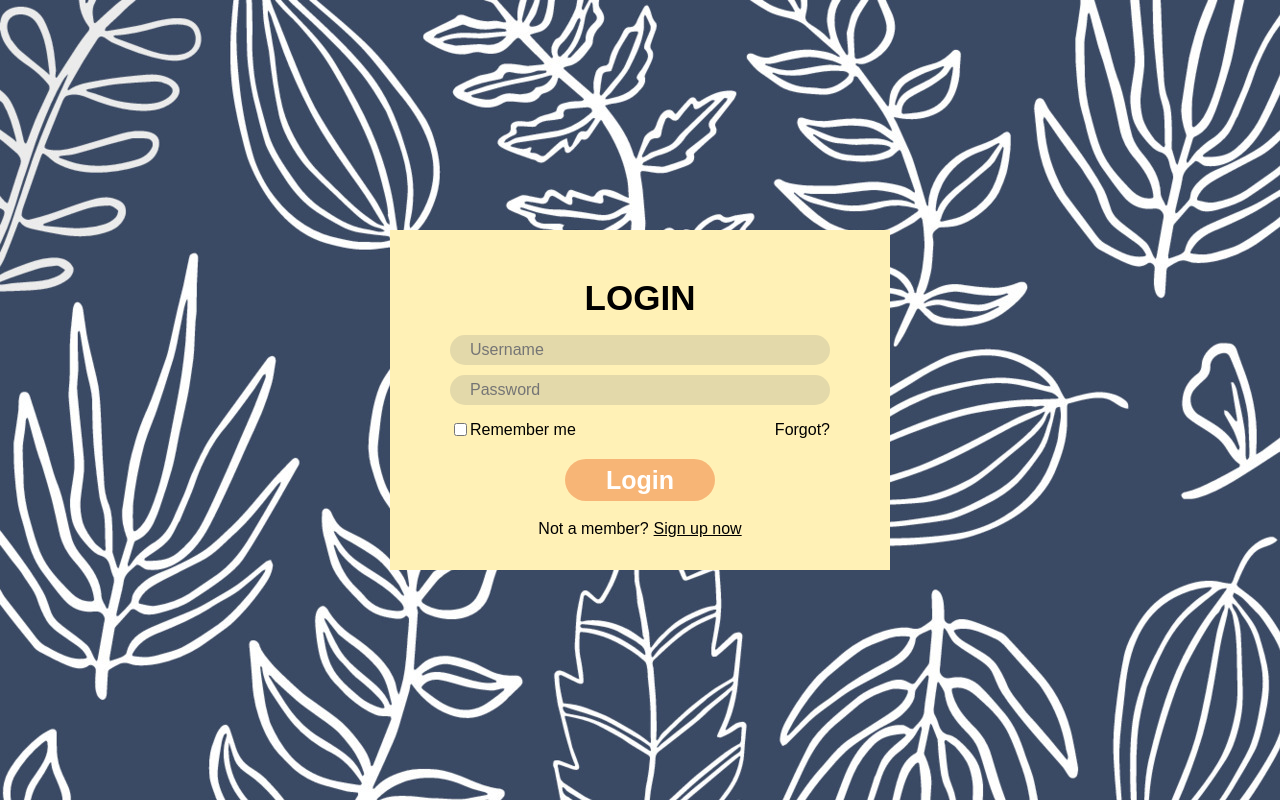
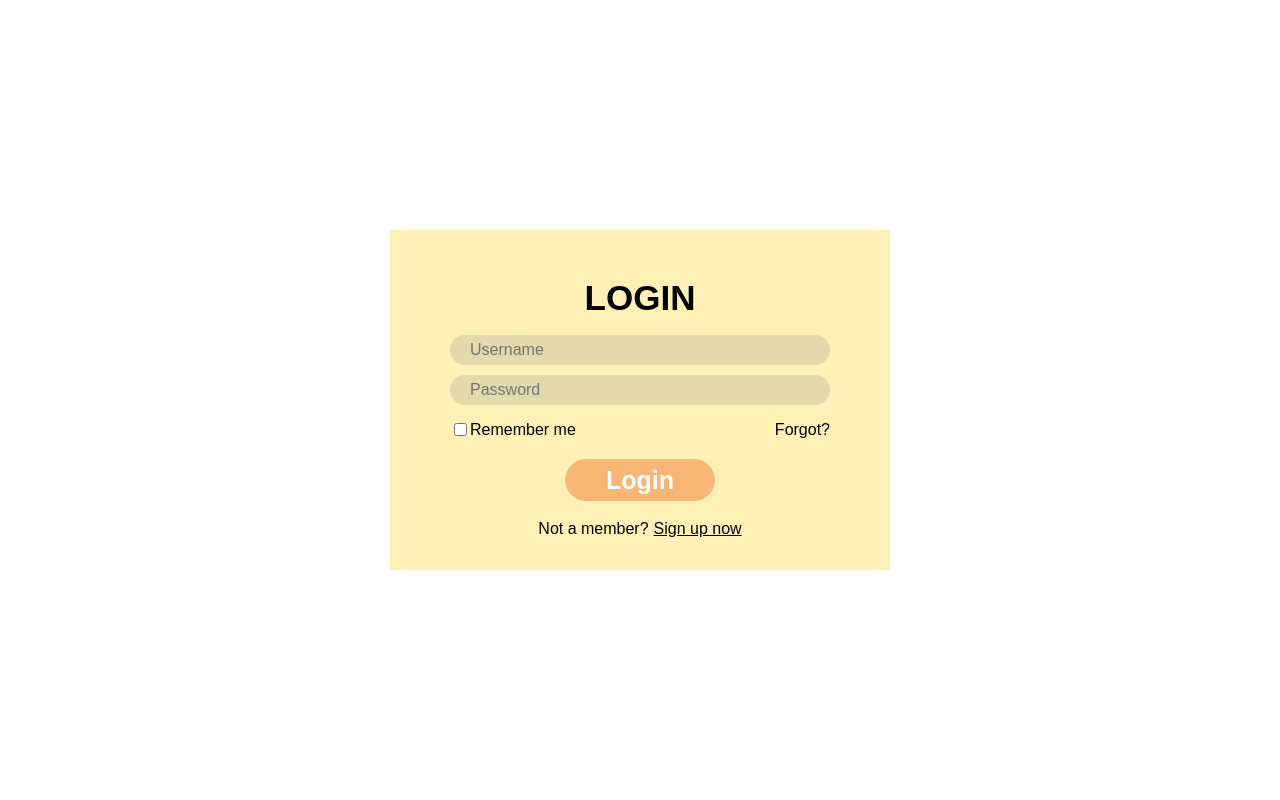
Before and after one commit to namdh03/form-ui, a plain HTML site: page index.html in a window 1280 px wide. Drawn offline with Linux system fonts and the light colour scheme.

Commit message:
Update html & css Login

```diff
--- a/assets/css/styles.css
+++ b/assets/css/styles.css
@@ -14,7 +14,6 @@ html {
 body {
     font-family: "Poppins", sans-serif;
     font-size: 1.6rem;
-    background-image: url(../img/background.jpg);
 }
 
 input,
@@ -54,13 +53,6 @@ a {
 }
 
 /* ==================== Login ==================== */
-.form {
-    background-image: url(../img/pied-team.png);
-    height: 100vh;
-    background-size: cover;
-    background-position: center;
-}
-
 .form__inner--sign-in {
     position: absolute;
     top: 50%;
```
Also changed, not shown: index.html (+1 -0 lines).
